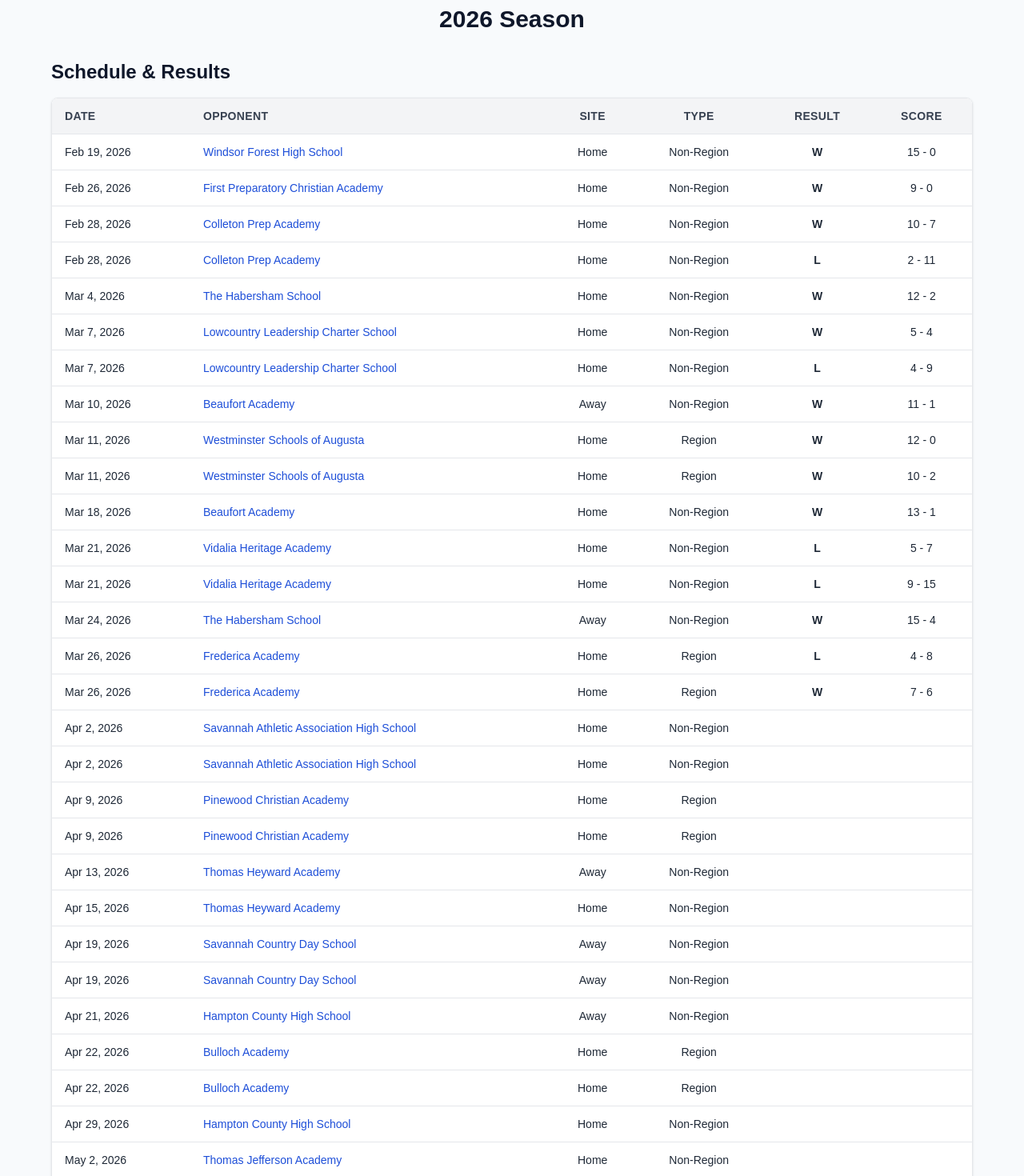
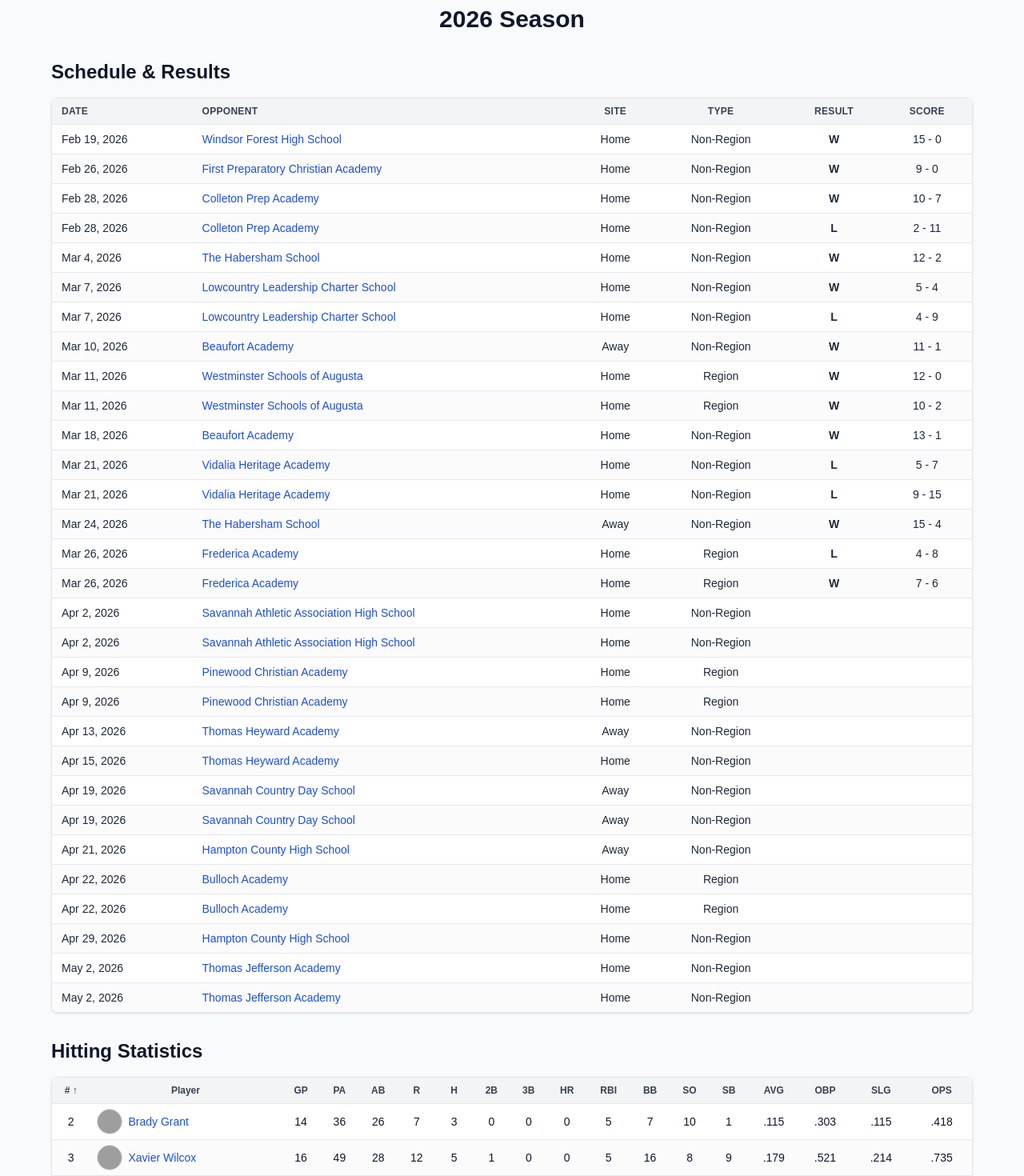
Before and after one commit to newonda1/st-andrews-basketball, a React (Vite) app: page /athletics/boys/baseball/seasons/2026 in a window 1280 px wide. Shown: the part 100-1570 px from the top of the page at 80% size. Built offline with nearby package versions, Linux system fonts and the light colour scheme; grey boxes are pictures that could not be loaded.

Commit message:
Update Season2026.jsx

```diff
--- a/src/boys/baseball/seasons/Season2026.jsx
+++ b/src/boys/baseball/seasons/Season2026.jsx
@@ -76,7 +76,7 @@ function SortableHeader({ label, sortKey, sortConfig, onSort, className = "" })
 
   return (
     <th
-      className={`px-3 py-2 text-center cursor-pointer select-none ${className}`}
+      className={`px-2 py-2 text-xs text-center cursor-pointer select-none whitespace-nowrap ${className}`}
       onClick={() => onSort(sortKey)}
     >
       {label}
@@ -446,24 +446,27 @@ export default function Season2026() {
         <h2 className="text-2xl font-semibold mt-8 mb-4">Schedule &amp; Results</h2>
 
         <div className="overflow-x-auto rounded-lg shadow border border-gray-200">
-          <table className="min-w-full bg-white">
-            <thead className="bg-gray-100 text-sm text-gray-700 uppercase tracking-wide">
+          <table className="min-w-full bg-white text-sm">
+            <thead className="bg-gray-100 text-xs text-gray-700 uppercase tracking-wide">
               <tr>
-                <th className="px-4 py-3 text-left">Date</th>
-                <th className="px-4 py-3 text-left">Opponent</th>
-                <th className="px-4 py-3 text-center">Site</th>
-                <th className="px-4 py-3 text-center">Type</th>
-                <th className="px-4 py-3 text-center">Result</th>
-                <th className="px-4 py-3 text-center">Score</th>
+                <th className="px-3 py-2 text-left">Date</th>
+                <th className="px-3 py-2 text-left">Opponent</th>
+                <th className="px-3 py-2 text-center">Site</th>
+                <th className="px-3 py-2 text-center">Type</th>
+                <th className="px-3 py-2 text-center">Result</th>
+                <th className="px-3 py-2 text-center">Score</th>
               </tr>
             </thead>
             <tbody className="text-sm text-gray-800">
-              {games.map((game) => {
+              {games.map((game, index) => {
                 const complete = game.Result === "W" || game.Result === "L";
                 return (
-                  <tr key={game.GameID} className="border-t border-gray-200 hover:bg-gray-50">
-                    <td className="px-4 py-3 whitespace-nowrap">{formatDateFromGameID(game.GameID)}</td>
-                    <td className="px-4 py-3 whitespace-nowrap">
+                  <tr
+                    key={game.GameID}
+                    className={`border-t border-gray-200 ${index % 2 === 0 ? "bg-white" : "bg-gray-50/70"} hover:bg-gray-100`}
+                  >
+                    <td className="px-3 py-2 whitespace-nowrap">{formatDateFromGameID(game.GameID)}</td>
+                    <td className="px-3 py-2 whitespace-nowrap">
                       <Link
                         to={`/athletics/boys/baseball/games/${game.GameID}`}
                         className="text-blue-700 hover:underline"
@@ -471,12 +474,12 @@ export default function Season2026() {
                         {game.Opponent}
                       </Link>
                     </td>
-                    <td className="px-4 py-3 text-center whitespace-nowrap">{game.LocationType || ""}</td>
-                    <td className="px-4 py-3 text-center whitespace-nowrap">{game.GameType || ""}</td>
-                    <td className="px-4 py-3 text-center font-semibold whitespace-nowrap">
+                    <td className="px-3 py-2 text-center whitespace-nowrap">{game.LocationType || ""}</td>
+                    <td className="px-3 py-2 text-center whitespace-nowrap">{game.GameType || ""}</td>
+                    <td className="px-3 py-2 text-center font-semibold whitespace-nowrap">
                       {game.Result || ""}
                     </td>
-                    <td className="px-4 py-3 text-center whitespace-nowrap">
+                    <td className="px-3 py-2 text-center whitespace-nowrap">
                       {complete && game.TeamScore != null && game.OpponentScore != null
                         ? `${game.TeamScore} - ${game.OpponentScore}`
                         : ""}
@@ -516,15 +519,18 @@ export default function Season2026() {
               </tr>
             </thead>
             <tbody>
-              {hittingRows.map((player) => (
-                <tr key={player.PlayerID} className="border-t border-gray-200 hover:bg-gray-50">
-                  <td className="px-3 py-2 text-center">{player.jersey === 999 ? "" : player.jersey}</td>
-                  <td className="px-3 py-2 text-left whitespace-nowrap">
-                    <div className="flex items-center gap-3">
+              {hittingRows.map((player, index) => (
+                <tr
+                  key={player.PlayerID}
+                  className={`border-t border-gray-200 ${index % 2 === 0 ? "bg-white" : "bg-gray-50/70"} hover:bg-gray-100`}
+                >
+                  <td className="px-2 py-1.5 text-center">{player.jersey === 999 ? "" : player.jersey}</td>
+                  <td className="px-2 py-1.5 text-left whitespace-nowrap">
+                    <div className="flex items-center gap-2">
                       <img
                         src={buildPlayerPhotoUrl(player.PlayerID)}
                         alt={player.name}
-                        className="w-10 h-10 rounded-full object-cover border border-gray-300"
+                        className="w-8 h-8 rounded-full object-cover border border-gray-300"
                         onError={(e) => {
                           e.currentTarget.style.display = "none";
                         }}
@@ -537,22 +543,22 @@ export default function Season2026() {
                       </Link>
                     </div>
                   </td>
-                  <td className="px-3 py-2 text-center">{player.GP}</td>
-                  <td className="px-3 py-2 text-center">{player.PA}</td>
-                  <td className="px-3 py-2 text-center">{player.AB}</td>
-                  <td className="px-3 py-2 text-center">{player.R}</td>
-                  <td className="px-3 py-2 text-center">{player.H}</td>
-                  <td className="px-3 py-2 text-center">{player.Double}</td>
-                  <td className="px-3 py-2 text-center">{player.Triple}</td>
-                  <td className="px-3 py-2 text-center">{player.HR}</td>
-                  <td className="px-3 py-2 text-center">{player.RBI}</td>
-                  <td className="px-3 py-2 text-center">{player.BB}</td>
-                  <td className="px-3 py-2 text-center">{player.SO}</td>
-                  <td className="px-3 py-2 text-center">{player.SB}</td>
-                  <td className="px-3 py-2 text-center">{formatPct(player.H, player.AB)}</td>
-                  <td className="px-3 py-2 text-center">{formatPct(player.H + player.BB + player.HBP, player.AB + player.BB + player.HBP + player.SF)}</td>
-                  <td className="px-3 py-2 text-center">{formatPct(player.TB, player.AB)}</td>
-                  <td className="px-3 py-2 text-center">{Number.isFinite(player.OPS) ? player.OPS.toFixed(3).replace(/^0(?=\.)/, "") : "-"}</td>
+                  <td className="px-2 py-1.5 text-center">{player.GP}</td>
+                  <td className="px-2 py-1.5 text-center">{player.PA}</td>
+                  <td className="px-2 py-1.5 text-center">{player.AB}</td>
+                  <td className="px-2 py-1.5 text-center">{player.R}</td>
+                  <td className="px-2 py-1.5 text-center">{player.H}</td>
+                  <td className="px-2 py-1.5 text-center">{player.Double}</td>
+                  <td className="px-2 py-1.5 text-center">{player.Triple}</td>
+                  <td className="px-2 py-1.5 text-center">{player.HR}</td>
+                  <td className="px-2 py-1.5 text-center">{player.RBI}</td>
+                  <td className="px-2 py-1.5 text-center">{player.BB}</td>
+                  <td className="px-2 py-1.5 text-center">{player.SO}</td>
+                  <td className="px-2 py-1.5 text-center">{player.SB}</td>
+                  <td className="px-2 py-1.5 text-center">{formatPct(player.H, player.AB)}</td>
+                  <td className="px-2 py-1.5 text-center">{formatPct(player.H + player.BB + player.HBP, player.AB + player.BB + player.HBP + player.SF)}</td>
+                  <td className="px-2 py-1.5 text-center">{formatPct(player.TB, player.AB)}</td>
+                  <td className="px-2 py-1.5 text-center">{Number.isFinite(player.OPS) ? player.OPS.toFixed(3).replace(/^0(?=\.)/, "") : "-"}</td>
                 </tr>
               ))}
             </tbody>
@@ -583,10 +589,13 @@ export default function Season2026() {
               </tr>
             </thead>
             <tbody>
-              {pitchingRows.map((player) => (
-                <tr key={player.PlayerID} className="border-t border-gray-200 hover:bg-gray-50">
-                  <td className="px-3 py-2 text-center">{player.jersey === 999 ? "" : player.jersey}</td>
-                  <td className="px-3 py-2 text-left whitespace-nowrap">
+              {pitchingRows.map((player, index) => (
+                <tr
+                  key={player.PlayerID}
+                  className={`border-t border-gray-200 ${index % 2 === 0 ? "bg-white" : "bg-gray-50/70"} hover:bg-gray-100`}
+                >
+                  <td className="px-2 py-1.5 text-center">{player.jersey === 999 ? "" : player.jersey}</td>
+                  <td className="px-2 py-1.5 text-left whitespace-nowrap">
                     <Link
                       to={`/athletics/boys/baseball/players/${player.PlayerID}`}
                       className="text-blue-700 hover:underline"
@@ -594,18 +603,18 @@ export default function Season2026() {
                       {player.name}
                     </Link>
                   </td>
-                  <td className="px-3 py-2 text-center">{player.appearances}</td>
-                  <td className="px-3 py-2 text-center">{formatBaseballInningsFromOuts(player.ipOuts)}</td>
-                  <td className="px-3 py-2 text-center">{player.W}</td>
-                  <td className="px-3 py-2 text-center">{player.L}</td>
-                  <td className="px-3 py-2 text-center">{player.SV}</td>
-                  <td className="px-3 py-2 text-center">{player.HAllowed}</td>
-                  <td className="px-3 py-2 text-center">{player.RAllowed}</td>
-                  <td className="px-3 py-2 text-center">{player.ER}</td>
-                  <td className="px-3 py-2 text-center">{player.BBAllowed}</td>
-                  <td className="px-3 py-2 text-center">{player.SOPitching}</td>
-                  <td className="px-3 py-2 text-center">{formatDecimal(player.ERA)}</td>
-                  <td className="px-3 py-2 text-center">{formatDecimal(player.WHIP)}</td>
+                  <td className="px-2 py-1.5 text-center">{player.appearances}</td>
+                  <td className="px-2 py-1.5 text-center">{formatBaseballInningsFromOuts(player.ipOuts)}</td>
+                  <td className="px-2 py-1.5 text-center">{player.W}</td>
+                  <td className="px-2 py-1.5 text-center">{player.L}</td>
+                  <td className="px-2 py-1.5 text-center">{player.SV}</td>
+                  <td className="px-2 py-1.5 text-center">{player.HAllowed}</td>
+                  <td className="px-2 py-1.5 text-center">{player.RAllowed}</td>
+                  <td className="px-2 py-1.5 text-center">{player.ER}</td>
+                  <td className="px-2 py-1.5 text-center">{player.BBAllowed}</td>
+                  <td className="px-2 py-1.5 text-center">{player.SOPitching}</td>
+                  <td className="px-2 py-1.5 text-center">{formatDecimal(player.ERA)}</td>
+                  <td className="px-2 py-1.5 text-center">{formatDecimal(player.WHIP)}</td>
                 </tr>
               ))}
             </tbody>
@@ -633,10 +642,13 @@ export default function Season2026() {
               </tr>
             </thead>
             <tbody>
-              {fieldingRows.map((player) => (
-                <tr key={player.PlayerID} className="border-t border-gray-200 hover:bg-gray-50">
-                  <td className="px-3 py-2 text-center">{player.jersey === 999 ? "" : player.jersey}</td>
-                  <td className="px-3 py-2 text-left whitespace-nowrap">
+              {fieldingRows.map((player, index) => (
+                <tr
+                  key={player.PlayerID}
+                  className={`border-t border-gray-200 ${index % 2 === 0 ? "bg-white" : "bg-gray-50/70"} hover:bg-gray-100`}
+                >
+                  <td className="px-2 py-1.5 text-center">{player.jersey === 999 ? "" : player.jersey}</td>
+                  <td className="px-2 py-1.5 text-left whitespace-nowrap">
                     <Link
                       to={`/athletics/boys/baseball/players/${player.PlayerID}`}
                       className="text-blue-700 hover:underline"
@@ -644,15 +656,15 @@ export default function Season2026() {
                       {player.name}
                     </Link>
                   </td>
-                  <td className="px-3 py-2 text-center">{player.GP}</td>
-                  <td className="px-3 py-2 text-center">{formatBaseballInningsFromOuts(player.defensiveOuts)}</td>
-                  <td className="px-3 py-2 text-center">{player.PO}</td>
-                  <td className="px-3 py-2 text-center">{player.A}</td>
-                  <td className="px-3 py-2 text-center">{player.E}</td>
-                  <td className="px-3 py-2 text-center">{player.TC}</td>
-                  <td className="px-3 py-2 text-center">{player.DP}</td>
-                  <td className="px-3 py-2 text-center">{player.PB}</td>
-                  <td className="px-3 py-2 text-center">{player.TC ? formatPct(player.PO + player.A, player.TC) : "-"}</td>
+                  <td className="px-2 py-1.5 text-center">{player.GP}</td>
+                  <td className="px-2 py-1.5 text-center">{formatBaseballInningsFromOuts(player.defensiveOuts)}</td>
+                  <td className="px-2 py-1.5 text-center">{player.PO}</td>
+                  <td className="px-2 py-1.5 text-center">{player.A}</td>
+                  <td className="px-2 py-1.5 text-center">{player.E}</td>
+                  <td className="px-2 py-1.5 text-center">{player.TC}</td>
+                  <td className="px-2 py-1.5 text-center">{player.DP}</td>
+                  <td className="px-2 py-1.5 text-center">{player.PB}</td>
+                  <td className="px-2 py-1.5 text-center">{player.TC ? formatPct(player.PO + player.A, player.TC) : "-"}</td>
                 </tr>
               ))}
             </tbody>
```
